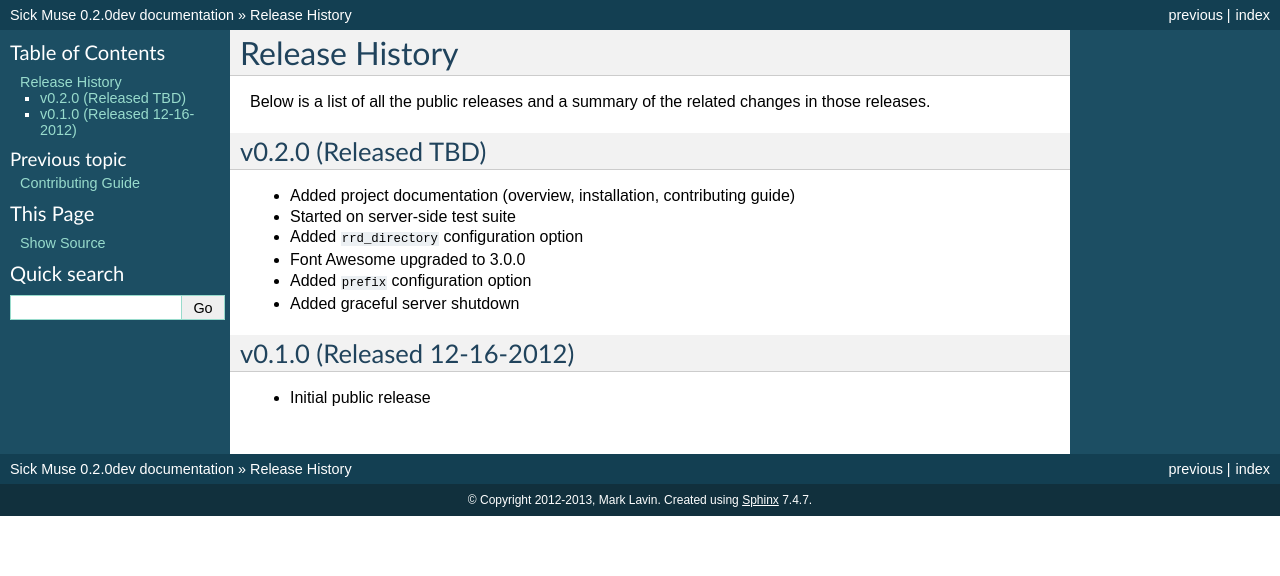
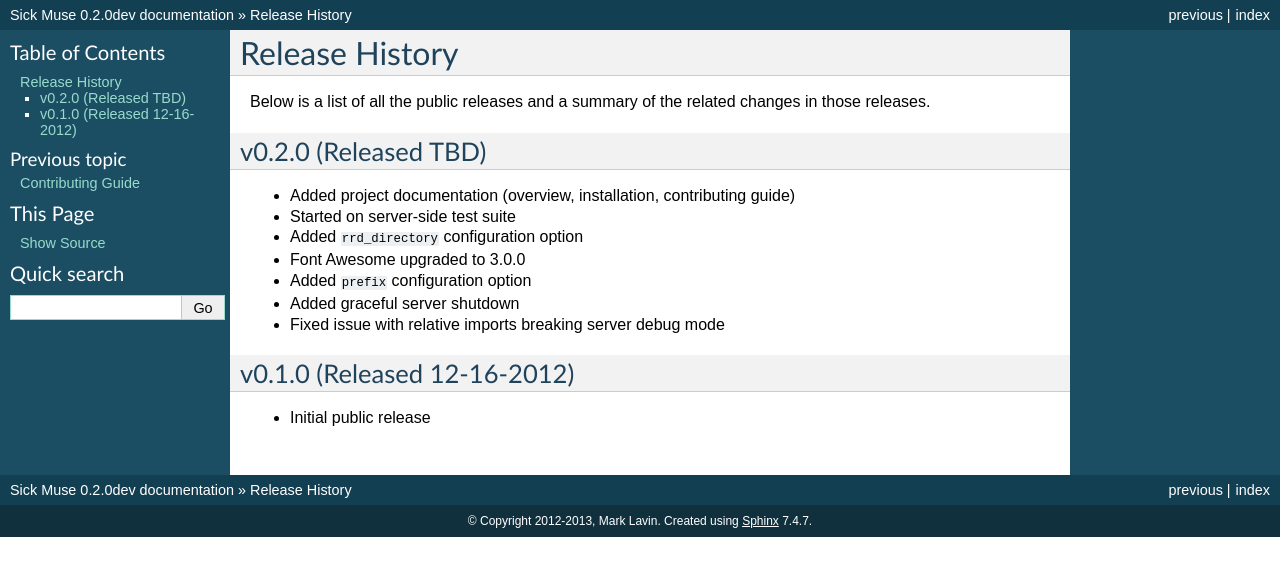
Before and after one commit to mlavin/sickmuse, a Sphinx documentation site: the page built from docs/releases.rst, in a window 1280 px wide. Shown: the top 576 px of the page. Built offline with Sphinx 7.4.7, drawn with Linux system fonts in a browser that asks for light colours.

Commit message:
Release note about reload fix.

```diff
--- a/docs/releases.rst
+++ b/docs/releases.rst
@@ -14,6 +14,7 @@
 - Font Awesome upgraded to 3.0.0
 - Added ``prefix`` configuration option
 - Added graceful server shutdown
+- Fixed issue with relative imports breaking server debug mode
 
 
 v0.1.0 (Released 12-16-2012)
```
